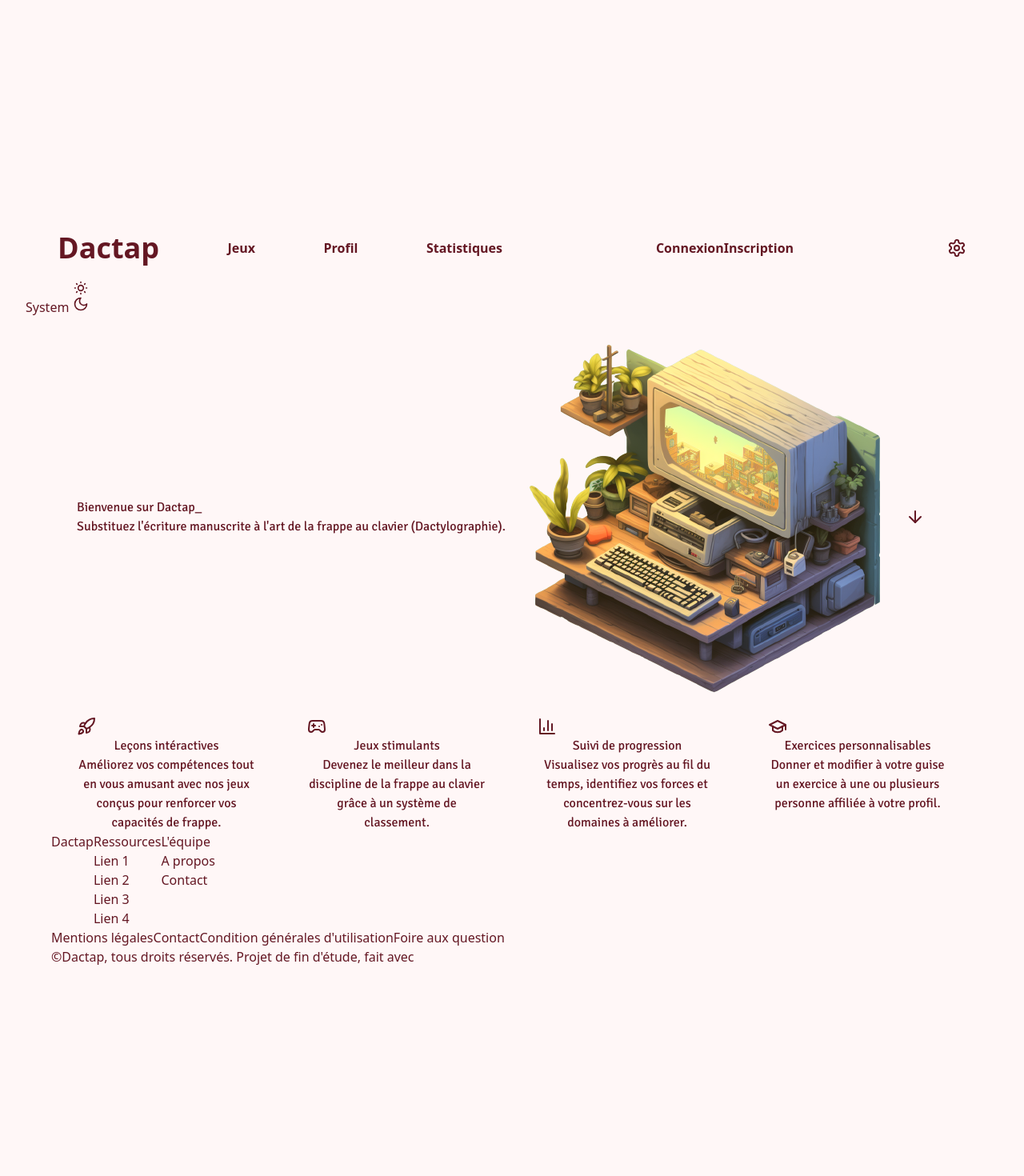
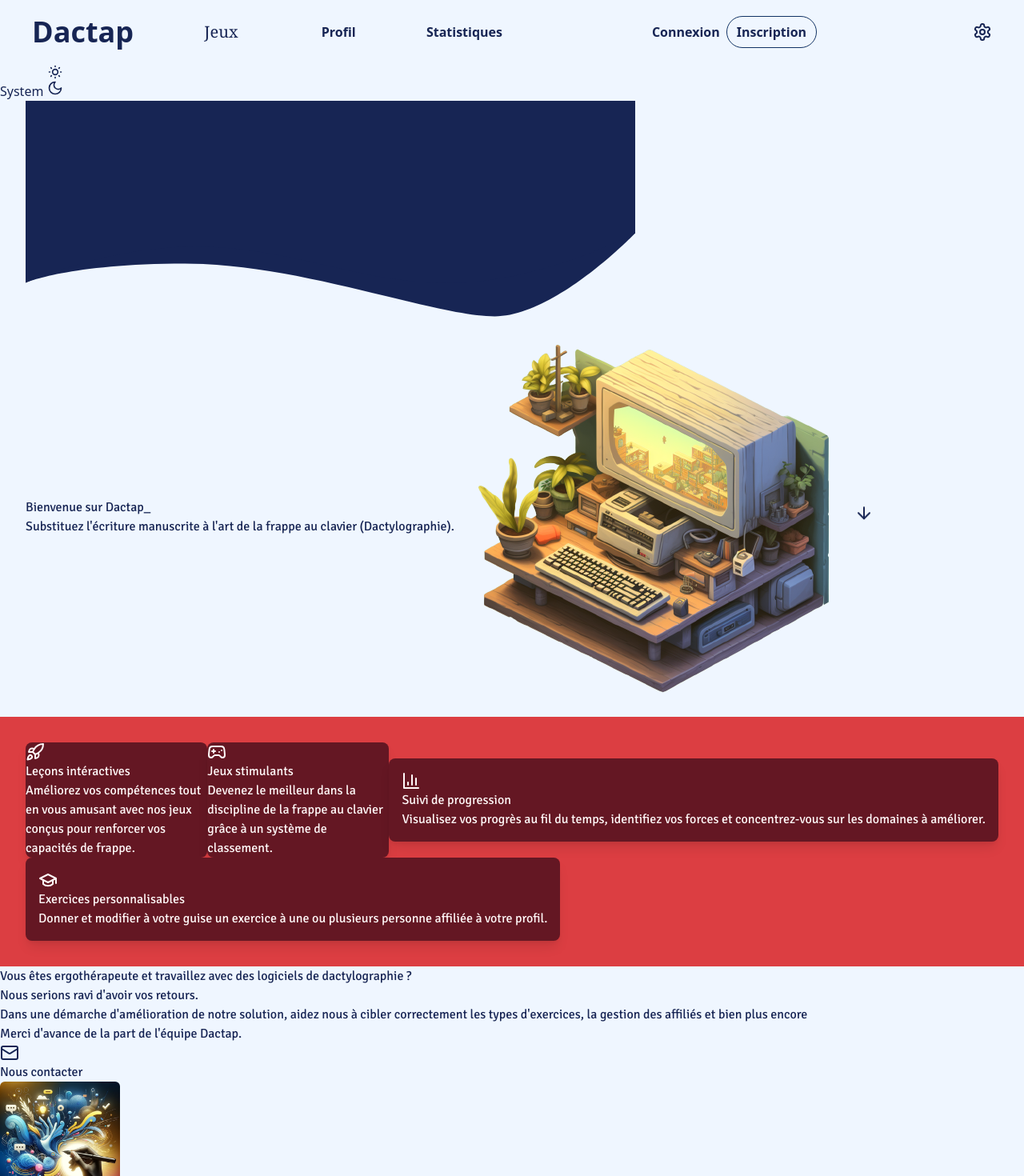
Before and after one commit to VictorGreiveldingerHub/dactap, a Next.js app: page / in a window 1280 px wide. Shown: the top 1470 px of the page at 80% size. Before the commit the page ends 1208 px from the top, so only its background shows below. Built offline with nearby package versions, Linux system fonts and the light colour scheme.

Commit message:
WIP : Page accueil + Header + Footer

```diff
--- a/app/components/footer/pages.tsx
+++ b/app/components/footer/pages.tsx
@@ -1,14 +1,19 @@
 import React from "react";
 import Link from "next/link";
+import {
+    ArrowUp,
+    CircleDashed,
+  } from "lucide-react";
 
 const Footer = () => {
     return (
         <footer className="container">
             <div className="flex ">
-                <Link href="/">Dactap</Link>
-                <ol>
-                    <h3>Ressources</h3>
-                    <li>
+                <Link href="/">
+                    <h2>Dactap</h2></Link>
+                <h3>Ressources</h3>
+                <ul className="list-none">
+                    <li className="hover:bg-red-200 rounded p-2 m-2">
                         <Link href="#">Lien 1</Link>
                     </li>
                     <li>
@@ -20,9 +25,9 @@ const Footer = () => {
                     <li>
                         <Link href="#">Lien 4</Link>
                     </li>
-                </ol>
+                </ul>
+                <h3>L'équipe</h3>
                 <ol>
-                    <h3>L'équipe</h3>
                     <li>
                         <Link href="/about-us">A propos</Link>
                     </li>
@@ -30,15 +35,19 @@ const Footer = () => {
                         <Link href="/contact">Contact</Link>
                     </li>
                 </ol>
+                <div>
+                <CircleDashed size={40} strokeWidth={1} className="absolute animate-[spin_5s_linear_infinite] hover:animate-none"/>
+                <ArrowUp size={40} className="absolute p-2 hover:animate-pulse"/>
+                </div>
             </div>
             <div>
                 <Link href="/mentions-legales">Mentions légales</Link>
-                <Link href="/mentions-legales">Contact</Link>
+                <Link href="/contact">Contact</Link>
                 <Link href="/mentions-legales">Condition générales d'utilisation</Link>
-                <Link href="/mentions-legales">Foire aux question</Link>
+                <Link href="/faq">Foire aux question</Link>
             </div>
             <div>
-            ©Dactap, tous droits réservés. Projet de fin d'étude, fait avec
+            © Dactap, tous droits réservés. Projet de fin d'étude, fait avec
             </div>
         </footer>
     );
--- a/app/components/header/pages.tsx
+++ b/app/components/header/pages.tsx
@@ -1,19 +1,23 @@
+"use client";
 import React from "react";
 import Link from "next/link";
 import { Settings } from "lucide-react";
+import { useRouter } from "next/navigation";
 
 const Header = () => {
+    const router = useRouter();
+    console.log(router);
     return (
         <header className="flex mx-10 my-5 font-bold">
             <nav className="flex basis-1/2 justify-between items-center">
                 <Link href="/" className="text-4xl">Dactap</Link>
-                <Link href="/games">Jeux</Link>
+                <Link href="/games" className={`mr-4 my-auto hover:text-indigo-600 font-normal font-serif text-xl`}>Jeux</Link>
                 <Link href="/profil">Profil</Link>
                 <Link href="/dashboard">Statistiques</Link>
             </nav>
             <div className="flex basis-1/2 justify-center">
                 <button>Connexion</button>
-                <button>Inscription</button>
+                <button className="mx-2 py-1 px-3 border border-blue-900 rounded-full hover:bg-blue-900 hover:text-blue-100 hover:text-lg">Inscription</button>
                 {/* <button>Déconnexion</button> */}
             </div>
 
--- a/app/layout.tsx
+++ b/app/layout.tsx
@@ -22,26 +22,15 @@ export default function RootLayout({
 }: {
   children: React.ReactNode
 }) {
-  let ezr = "pend"; // Voir pour inclure les pallettes de couleurs selon le theme voulu ! === state
+  let ezr = "hello"; // Voir pour inclure les pallettes de couleurs selon le theme voulu ! === state
   return (
     <html lang="en" className="h-full">
-      <body className={clsx("container dark:bg-gray-900 dark:text-gray-100", {
+      <body className={clsx("dark:bg-gray-900 dark:text-gray-100", {
         "bg-blue-50 text-blue-950" : ezr === "hello",
         "bg-red-100 text-red-900" : ezr === "pend",
         "bg-violet-100 text-violet-900": ezr === "violet"
         })}>
-        <svg width="762" height="270" viewBox="0 0 762 270" fill="none" xmlns="http://www.w3.org/2000/svg">
-          <path d="M762 0H0V227.5C0 227.5 53.9172 203.5 199 203.5C344.083 203.5 510.805 269.5 586.5 269.5C662.195 269.5 762 165.5 762 165.5V0Z" fill="transparent" className={clsx("container dark:bg-gray-900 dark:text-gray-100", {
-        "bg-blue-50 text-blue-950" : ezr === "hello",
-        "bg-red-100 text-red-900" : ezr === "pend",
-        "bg-violet-100 text-violet-900": ezr === "violet"
-        })}/>
-          <path d="M762 0H0V227.5C0 227.5 109.672 178.584 227 182.5C344.328 186.416 431.5 232.5 543 227.5C654.5 222.5 762 165.554 762 165.554V0Z" fill="transparent" className={clsx("container dark:bg-gray-900 dark:text-gray-100", {
-        "bg-blue-50 text-blue-950" : ezr === "hello",
-        "bg-red-100 text-red-900" : ezr === "pend",
-        "bg-violet-100 text-violet-900": ezr === "violet"
-        })}/>
-        </svg>
+
         <Header />
         <ThemeProvider attribute="class" defaultTheme="system" enableSystem>
           <ThemeToggler />
--- a/app/page.tsx
+++ b/app/page.tsx
@@ -2,53 +2,71 @@
 import Image from 'next/image';
 import { signika } from "@/app/ui/fonts";
 import HeroImage from "@/app/ui/image/Hero_section_ordinateur.png";
+import ContactErgo from "@/app/ui/image/Contact_ergo_bannière.png";
 import {
   ArrowDown,
   Rocket,
   BarChart3,
   Gamepad2,
   GraduationCap,
+  Mail,
 } from "lucide-react";
+
+import SvgComponent from "@/app/ui/utils/SvgComponent";
 
 
 const HomePage = () => {
   return (
     <main>
-      <div className={`${signika.className} antialiased flex flex-col container mx-auto`}>
+      <div className={`${signika.className} antialiased flex flex-col`}>
         {/* Page d'accueil - Hero Header */}
         <div className="container mx-auto flex flex-wrap items-center">
-
+          <SvgComponent />
           <div>
             <h1>Bienvenue sur Dactap_</h1>
             <h4>Substituez l'écriture manuscrite à l'art de la frappe au clavier (Dactylographie).</h4>
           </div>
           <Image src={HeroImage} alt="un gros ordinateur avec un clavier" />
-          <ArrowDown />
+          <ArrowDown className="animate-bounce"/>
         </div>
         {/* Fin page d'accueil - Hero Header */}
         {/* Page d'accueil - Présentation */}
-        <div id="cards" className="flex h-full">
-          <div id="card" className="container mx-auto w-80 text-center">
+        <div id="cards" className="flex flex-wrap items-center text-red-100 bg-red-400 p-8">
+          <div id="card" className="flex-1 w-64 rounded-lg bg-red-900 shadow-lg">
             <Rocket />
             <h2>Leçons intéractives</h2>
             <span>Améliorez vos compétences tout en vous amusant avec nos jeux conçus pour renforcer vos capacités de frappe.</span>
           </div>
-          <div id="card" className="container mx-auto w-80 text-center">
+          <div id="card" className="flex-1 w-64 rounded-lg bg-red-900 shadow-lg">
             <Gamepad2 />
             <h2>Jeux stimulants</h2>
             <span>Devenez le meilleur dans la discipline de la frappe au clavier grâce à un système de classement.</span>
           </div>
-          <div id="card" className="container mx-auto w-80 text-center">
+          <div id="card" className="p-4 rounded-lg bg-red-900 shadow-lg">
             <BarChart3 />
             <h2>Suivi de progression</h2>
             <span>Visualisez vos progrès au fil du temps, identifiez vos forces et concentrez-vous sur les domaines à améliorer.</span>
           </div>
-          <div id="card" className="container mx-auto w-80 text-center">
+          <div id="card" className="p-4 rounded-lg bg-red-900 shadow-lg">
             <GraduationCap />
             <h2>Exercices personnalisables</h2>
             <span>Donner et modifier à votre guise un exercice à une ou plusieurs personne affiliée à votre profil.</span>
           </div>
         </div>
+        {/* Fin page d'accueil - Présentation */}
+        {/* Page d'accueil - Ergothérapeute ? */}
+        <div>
+          <h2>Vous êtes ergothérapeute et travaillez avec des logiciels de dactylographie ?</h2>
+          <span>Nous serions ravi d'avoir vos retours.</span>
+
+          <div>
+            <p>Dans une démarche d'amélioration de notre solution, aidez nous à cibler correctement les types d'exercices, la gestion des affiliés et bien plus encore</p>
+            <p>Merci d'avance de la part de l'équipe Dactap.</p>
+            <button><Mail />Nous contacter</button>
+            <Image src={ContactErgo} width={150} className="rounded-md" alt="Une main tenant un stylo par duquel des formes sont projetées" />
+          </div>
+        </div>
+        {/* Page d'accueil - Fin ergothérapeute ? */}
       </div>
     </main>
   );
--- /dev/null
+++ b/app/ui/utils/SvgComponent.tsx
@@ -0,0 +1,21 @@
+import * as React from "react"
+
+const SvgComponent = (props: object) => (
+  <svg
+    xmlns="http://www.w3.org/2000/svg"
+    width={"100%"}
+    height={270}
+    fill="none"
+    {...props}
+  >
+    <path
+      fill="currentColor"
+      d="M762 0H0v227.5s53.917-24 199-24 311.805 66 387.5 66 175.5-104 175.5-104V0Z"
+    />
+    <path
+      fill="currentColor"
+      d="M762 0H0v227.5s109.672-48.916 227-45c117.328 3.916 204.5 50 316 45s219-61.946 219-61.946V0Z"
+    />
+  </svg>
+)
+export default SvgComponent
```
Also changed, not shown: app/ui/image/Contact_ergo_bannière.png (added), app/ui/svg/Background-Hero-header.svg (deleted).
